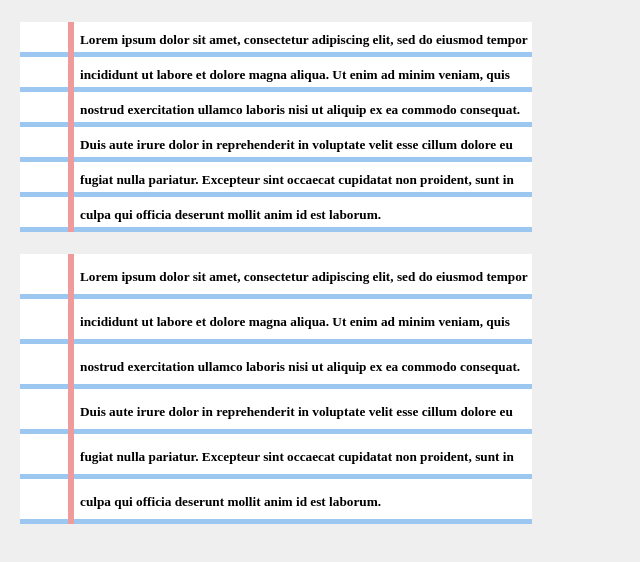
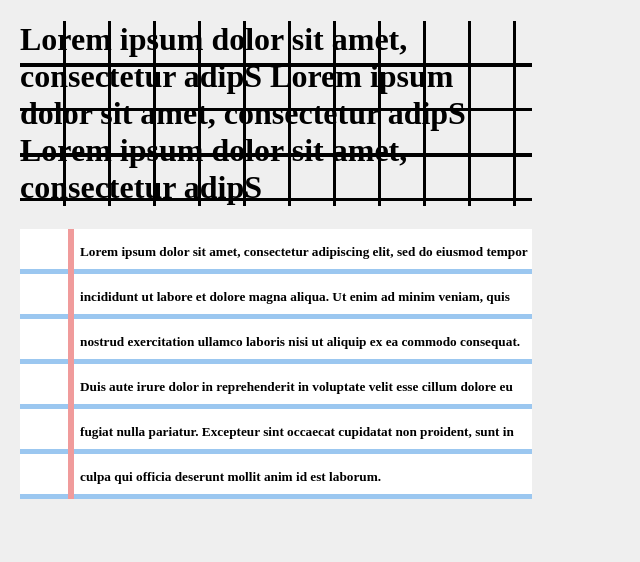
Before and after one commit to johnathanmann/journaled, a plain HTML site: page index.html in a window 1280 px wide. Shown: the whole page, without its empty margins (0-640 px from the left). Drawn offline with Linux system fonts and the light colour scheme.

Commit message:
Black grid working

```diff
--- a/index.html
+++ b/index.html
@@ -9,10 +9,11 @@
     <link rel="stylesheet" href="journaled.css">
 </head>
 <body>
-    <div id="view" class="college-ruled">
-        <h5 class="college-ruled-text">
-            Lorem ipsum dolor sit amet, consectetur adipiscing elit, sed do eiusmod tempor incididunt ut labore et dolore magna aliqua. Ut enim ad minim veniam, quis nostrud exercitation ullamco laboris nisi ut aliquip ex ea commodo consequat. Duis aute irure dolor in reprehenderit in voluptate velit esse cillum dolore eu fugiat nulla pariatur. Excepteur sint occaecat cupidatat non proident, sunt in culpa qui officia deserunt mollit anim id est laborum.
-        </h5>
+    <div id="view" class="black-grid">
+        <h1>
+            Lorem ipsum dolor sit amet, consectetur adipS Lorem ipsum dolor sit amet, consectetur adipS Lorem ipsum dolor sit amet, consectetur adipS
+
+        </h1>
     </div>
     <div id="view2" class="wide-ruled">
         <h5 class="wide-ruled-text">
--- a/journaled.css
+++ b/journaled.css
@@ -15,3 +15,7 @@
     margin-left: 60px;
     line-height: 35px;
 }
+
+.black-grid{
+    background-image: url(./imgs/black-grid.png);
+}
```
Also changed, not shown: imgs/black-grid.png (added).
